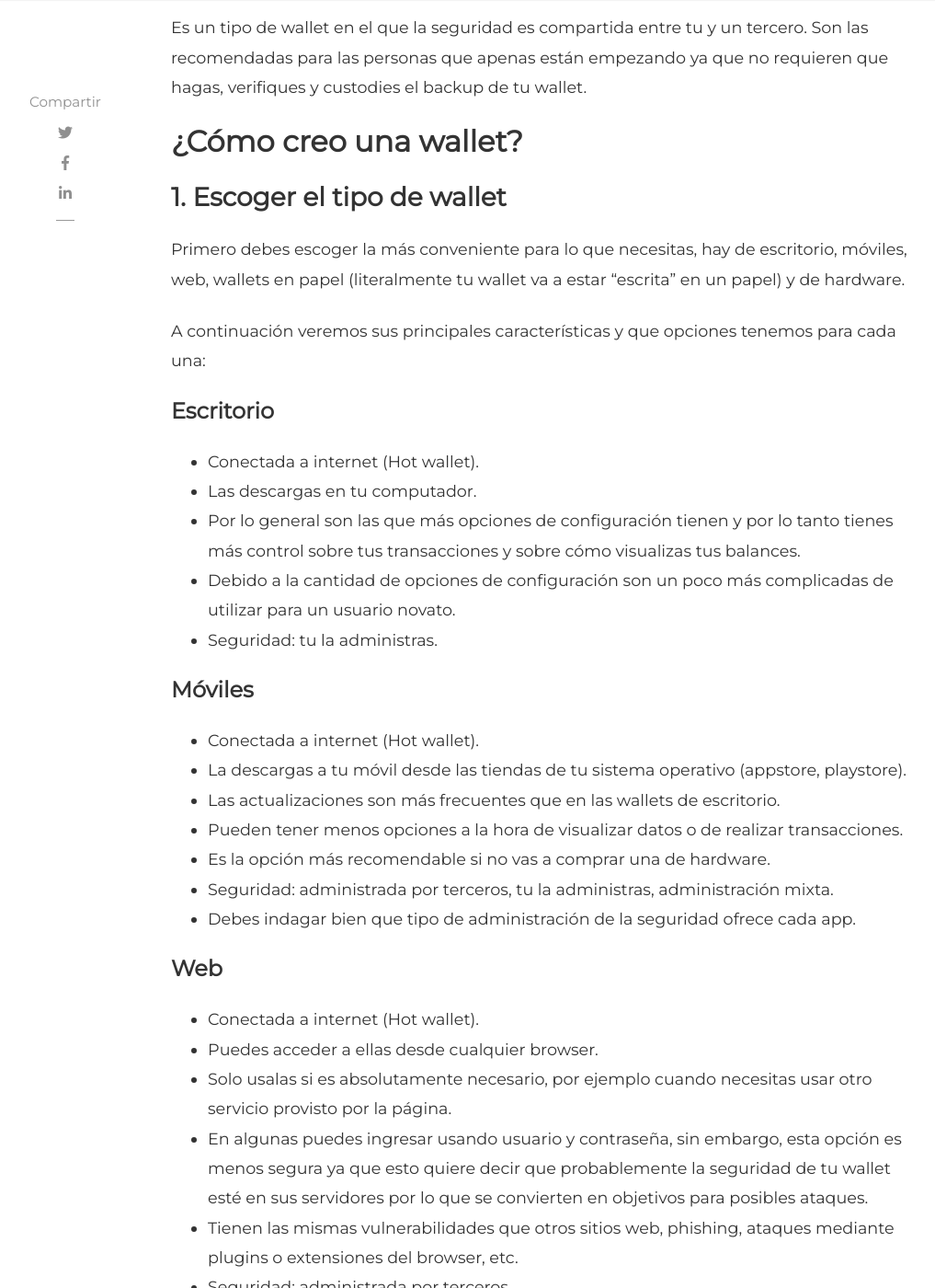
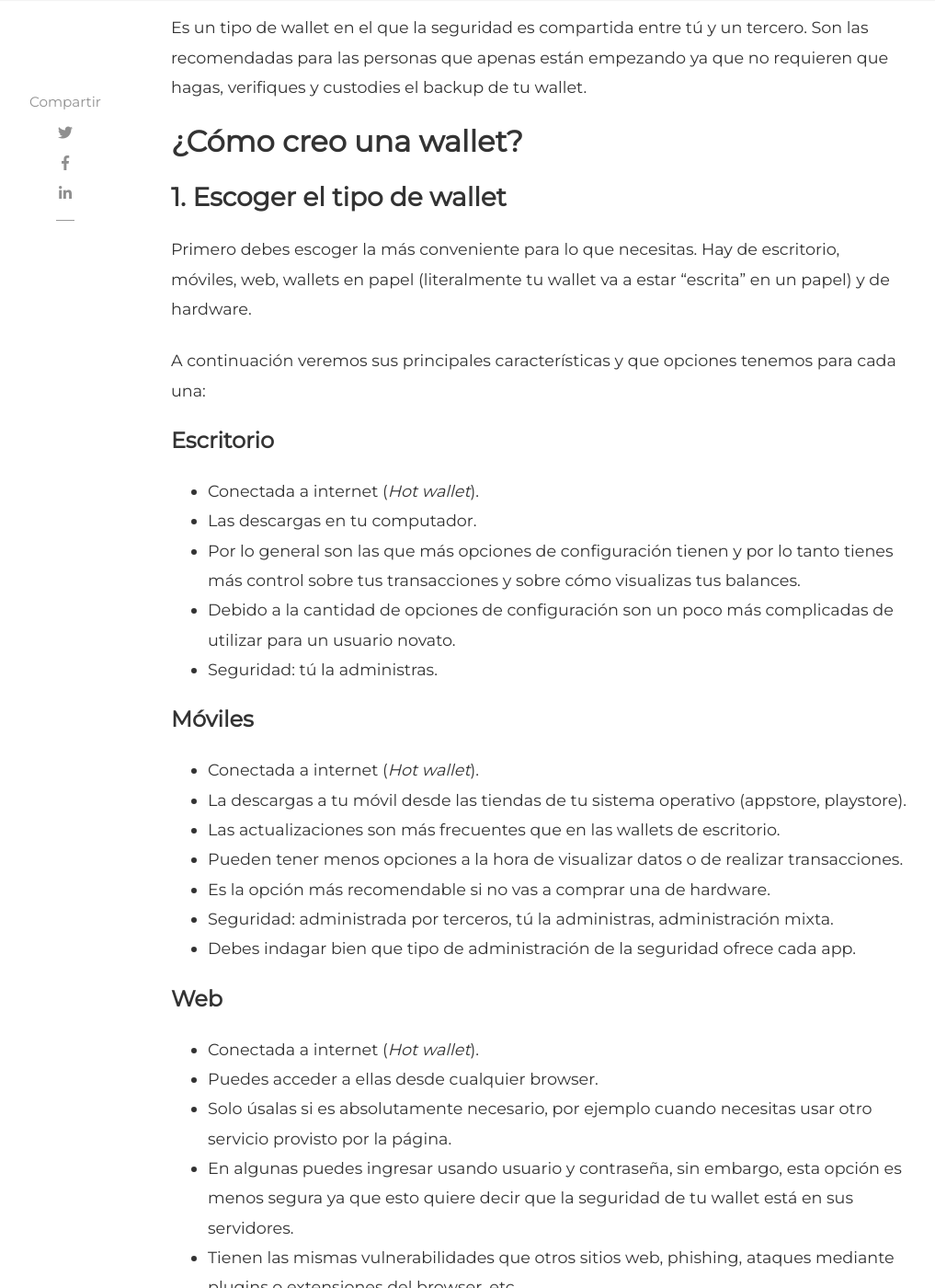
Before and after one commit to criptolio/website, a Jekyll site: the page built from _posts/2020-12-14-que-es-un-wallet-bitcoin.md, in a window 1280 px wide and 1400 px high, scrolled down 1537 px. Shown: the whole window at 92% size, without its empty margins (99-1116 px from the left). Built offline with Jekyll 4.4.1, drawn with Linux system fonts in a browser that asks for light colours; nearby versions of some CDN libraries; comment, search, counter and statistics services are not loaded; some of the changed text lies outside the part shown.

Commit message:
fix writing errors

```diff
--- a/_posts/2020-12-14-que-es-un-wallet-bitcoin.md
+++ b/_posts/2020-12-14-que-es-un-wallet-bitcoin.md
@@ -8,7 +8,7 @@ featured: false
 hidden: false
 ---
 
-Una wallet es a bitcoin lo que un “home banking” o “app del banco” es a un banco tradicional, es decir, nos permite visualizar el balance, ver la información de depósito y realizar pagos/transferencias a otras personas o negocios.
+Una wallet es a bitcoin lo que un *“home banking”* o “app del banco” es a un banco tradicional, es decir, nos permite visualizar el balance, ver la información de depósito y realizar pagos/transferencias a otras personas o negocios.
 
 Así como en un banco podemos tener múltiples cuentas, por ejemplo de ahorros o corriente, en una wallet bitcoin tambien podriamos tener diferentes cuentas, generalmente las usamos para dividir nuestro ‘dinero’ de acuerdo al uso que le queramos dar, por ejemplo, podríamos tener una cuenta para hacer [HODL](https://en.wikipedia.org/wiki/Hodl){:target="_blank"} a largo plazo y otra para las transacciones del día a día.
 
@@ -18,62 +18,62 @@ Así como en un banco podemos tener múltiples cuentas, por ejemplo de ahorros o
 Son aquellas que puedes encontrar por ejemplo en los exchanges. Te permiten depositar y retirar pero no tienes control de la seguridad y solo se deberían usar cuando se vaya a comprar o vender bitcoin. No es recomendable guardar a largo plazo tu bitcoin en estas wallets.
 
 #### Administrada por mi
-Son aquellas en las que tu controlas la seguridad. Son las recomendadas para guardar, [HODL](https://en.wikipedia.org/wiki/Hodl){:target="_blank"}, tu bitcoin a largo plazo.
+Son aquellas en las que tú controlas la seguridad. Son las recomendadas para guardar, [HODL](https://en.wikipedia.org/wiki/Hodl){:target="_blank"}, tu bitcoin a largo plazo.
 
 #### Administración mixta
-Es un tipo de wallet en el que la seguridad es compartida entre tu y un tercero. Son las recomendadas para las personas que apenas están empezando ya que no requieren que hagas, verifiques y custodies el backup de tu wallet.
+Es un tipo de wallet en el que la seguridad es compartida entre tú y un tercero. Son las recomendadas para las personas que apenas están empezando ya que no requieren que hagas, verifiques y custodies el backup de tu wallet.
 
 ## ¿Cómo creo una wallet?
 
 ### 1.  Escoger el tipo de wallet
 
-Primero debes escoger la más conveniente para lo que necesitas, hay de escritorio, móviles, web, wallets en papel (literalmente tu wallet va a estar “escrita” en un papel) y de hardware.
+Primero debes escoger la más conveniente para lo que necesitas. Hay de escritorio, móviles, web, wallets en papel (literalmente tu wallet va a estar “escrita” en un papel) y de hardware.
 
 A continuación veremos sus principales características y que opciones tenemos para cada una:
 
 #### Escritorio
-- Conectada a internet (Hot wallet).
+- Conectada a internet (*Hot wallet*).
 - Las descargas en tu computador.
 - Por lo general son las que más opciones de configuración tienen y por lo tanto tienes más control sobre tus transacciones y sobre cómo visualizas tus balances.
 - Debido a la cantidad de opciones de configuración son un poco más complicadas de utilizar para un usuario novato.
-- Seguridad: tu la administras.
+- Seguridad: tú la administras.
 
 #### Móviles
 
-- Conectada a internet (Hot wallet).
+- Conectada a internet (*Hot wallet*).
 - La descargas a tu móvil desde las tiendas de tu sistema operativo (appstore, playstore).
 - Las actualizaciones son más frecuentes que en las wallets de escritorio.
 - Pueden tener menos opciones a la hora de visualizar datos o de realizar transacciones.
 - Es la opción más recomendable si no vas a comprar una de hardware.
-- Seguridad: administrada por terceros, tu la administras, administración mixta.
+- Seguridad: administrada por terceros, tú la administras, administración mixta.
 - Debes indagar bien que tipo de administración de la seguridad ofrece cada app.
 
 #### Web
 
-- Conectada a internet (Hot wallet).
+- Conectada a internet (*Hot wallet*).
 - Puedes acceder a ellas desde cualquier browser.
-- Solo usalas si es absolutamente necesario, por ejemplo cuando necesitas usar otro servicio provisto por la página.
-- En algunas puedes ingresar usando usuario y contraseña, sin embargo, esta opción es menos segura ya que esto quiere decir que probablemente la seguridad de tu wallet esté en sus servidores por lo que se convierten en objetivos para posibles ataques.
+- Solo úsalas si es absolutamente necesario, por ejemplo cuando necesitas usar otro servicio provisto por la página.
+- En algunas puedes ingresar usando usuario y contraseña, sin embargo, esta opción es menos segura ya que esto quiere decir que la seguridad de tu wallet está en sus servidores.
 - Tienen las mismas vulnerabilidades que otros sitios web, phishing, ataques mediante plugins o extensiones del browser, etc.
 - Seguridad: administrada por terceros.
 
 #### Papel o Paper wallet
 
-- Desconectada de internet (Cold wallet).
+- Desconectada de internet (*Cold wallet*).
 - La forma de depositar y la seguridad para retirar, literalmente está escrita en un papel.
 - Es de las formas más seguras de almacenar tu bitcoin, sin embargo, es también la más fácil de extraviar si no tienes un lugar seguro donde guardarla.
 - Por lo general es una forma avanzada, aunque de las primeras, y no es recomendable para usuarios novatos.
-- Seguridad: tu la administras.
+- Seguridad: tú la administras.
 
 #### Hardware
 
-- Desconectada de internet (Cold wallet).
+- Desconectada de internet (*Cold wallet*).
 - Es la forma más recomendable si vas a guardar sumas importantes.
 - Soportan múltiples criptomonedas, no solo bitcoin.
 - Se pueden conectar a través del computador y/o al celular.
 - La seguridad está en un dispositivo, desconectado de internet, similar al que entregan los bancos para las sucursales empresariales.
 - Por lo general tienen tanto aplicaciones de escritorio como para móviles que te facilitan ver los saldos e iniciar depósitos y/o transacciones, sin embargo, después debes confirmar en el dispositivo ya que la seguridad se administra a través de este.
-- Seguridad: tu la administras.
+- Seguridad: tú la administras.
 
 ### 2. Instalar y configurar la wallet
 
```
Also changed, not shown: other parts of _posts/2020-12-14-que-es-un-wallet-bitcoin.md (+1 -1 lines), _posts/2020-12-15-como-hacer-un-deposito-o-transferencia-en-bitcoin.md (+1 -1 lines), _posts/2020-12-17-cuanto-se-demora-una-transferencia-de-bitcoin.md (+2 -2 lines), _posts/2020-12-18-donde-se-puede-comprar-vender-bitcoin.md (+2 -2 lines), index.md (+2 -2 lines).
